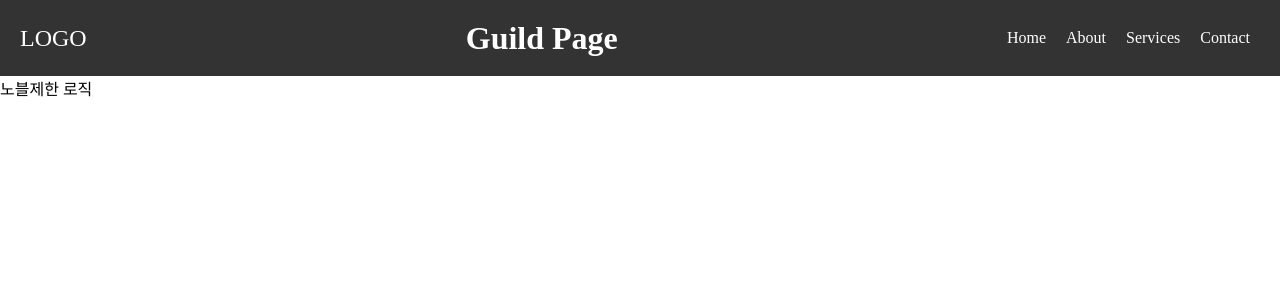
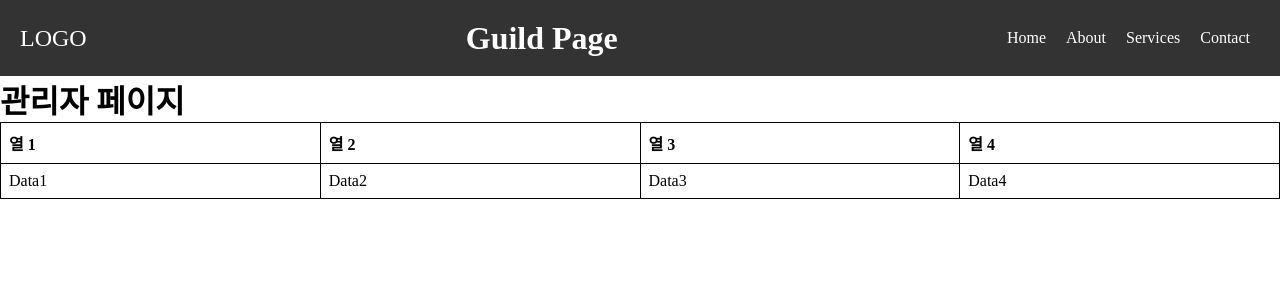
Before and after one commit to henniyoon/guild-manager, a React (Create React App) app: page /Adminpage in a window 1280 px wide. Shown: the top 300 px of the page. Built offline with nearby package versions, Linux system fonts and the light colour scheme.

Commit message:
admin페이지 표 생성

```diff
--- a/src/component/Adminpage.tsx
+++ b/src/component/Adminpage.tsx
@@ -1,7 +1,48 @@
-import React from "react";
+import React, { useState } from 'react';
+import '../style/Adminpage.module.css'
 
-const Adminpage = () => {
-  return <div> 노블제한 로직 </div>;
+// 예시 데이터 타입
+interface TableRowData {
+  id: number;
+  column1: string;
+  column2: string;
+  column3: string;
+  column4: string;
+}
+
+const Adminpage: React.FC = () => {
+  // 테이블 데이터를 상태로 관리
+  const [tableData, setTableData] = useState<TableRowData[]>([
+    // 여기에 초기 데이터를 넣거나, API 호출을 통해 데이터를 가져올 수 있습니다.
+    { id: 1, column1: 'Data1', column2: 'Data2', column3: 'Data3', column4: 'Data4' },
+    // 추가 행 데이터...
+  ]);
+
+  return (
+    <div>
+      <h1>관리자 페이지</h1>
+      <table>
+        <thead>
+          <tr>
+            <th>열 1</th>
+            <th>열 2</th>
+            <th>열 3</th>
+            <th>열 4</th>
+          </tr>
+        </thead>
+        <tbody>
+          {tableData.map((row) => (
+            <tr key={row.id}>
+              <td>{row.column1}</td>
+              <td>{row.column2}</td>
+              <td>{row.column3}</td>
+              <td>{row.column4}</td>
+            </tr>
+          ))}
+        </tbody>
+      </table>
+    </div>
+  );
 };
 
 export default Adminpage;
--- /dev/null
+++ b/src/style/Adminpage.module.css
@@ -0,0 +1,10 @@
+table {
+    width: 100%;
+    border-collapse: collapse;
+  }
+
+  th, td {
+    border: 1px solid black;
+    padding: 8px;
+    text-align: left;
+  }
```
Also changed, not shown: 1 other file (tests, documents, lock files or other folders).
